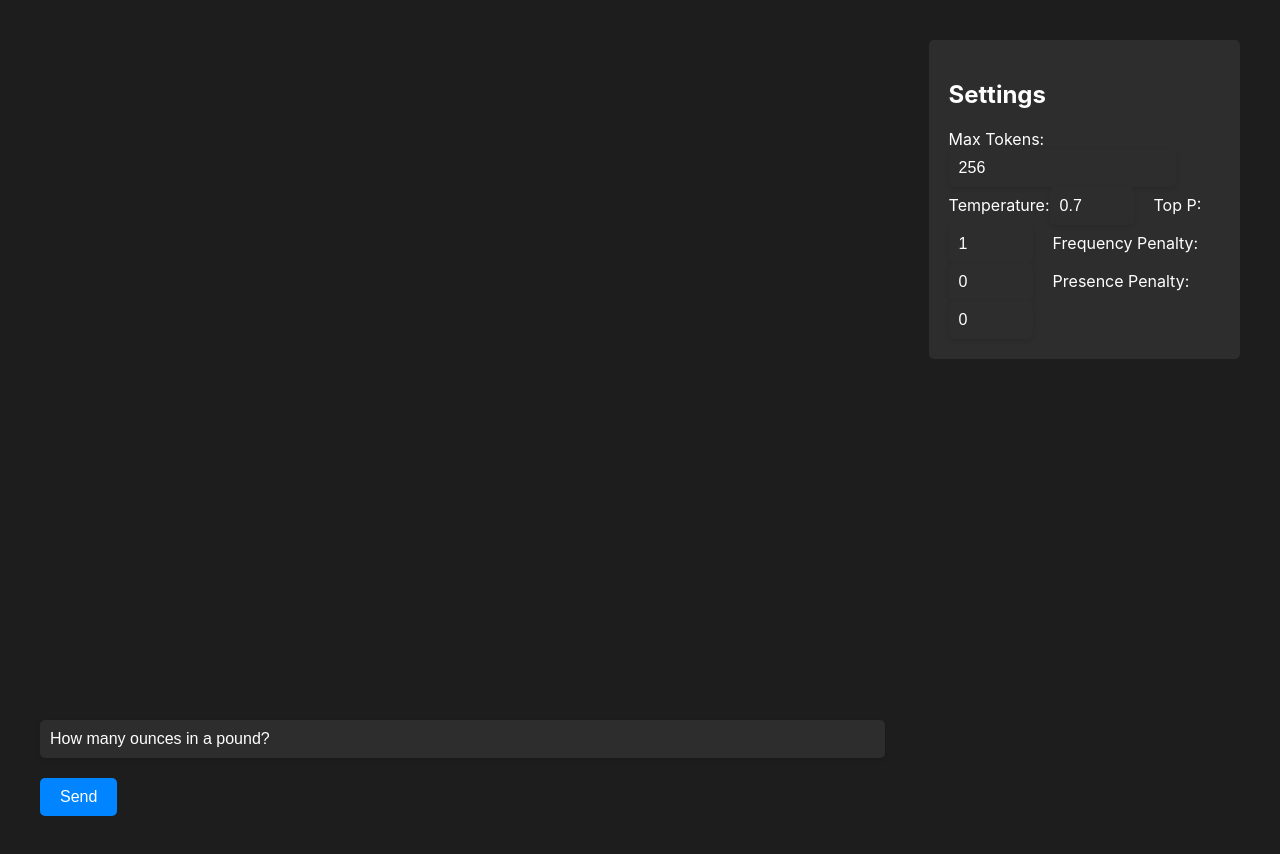
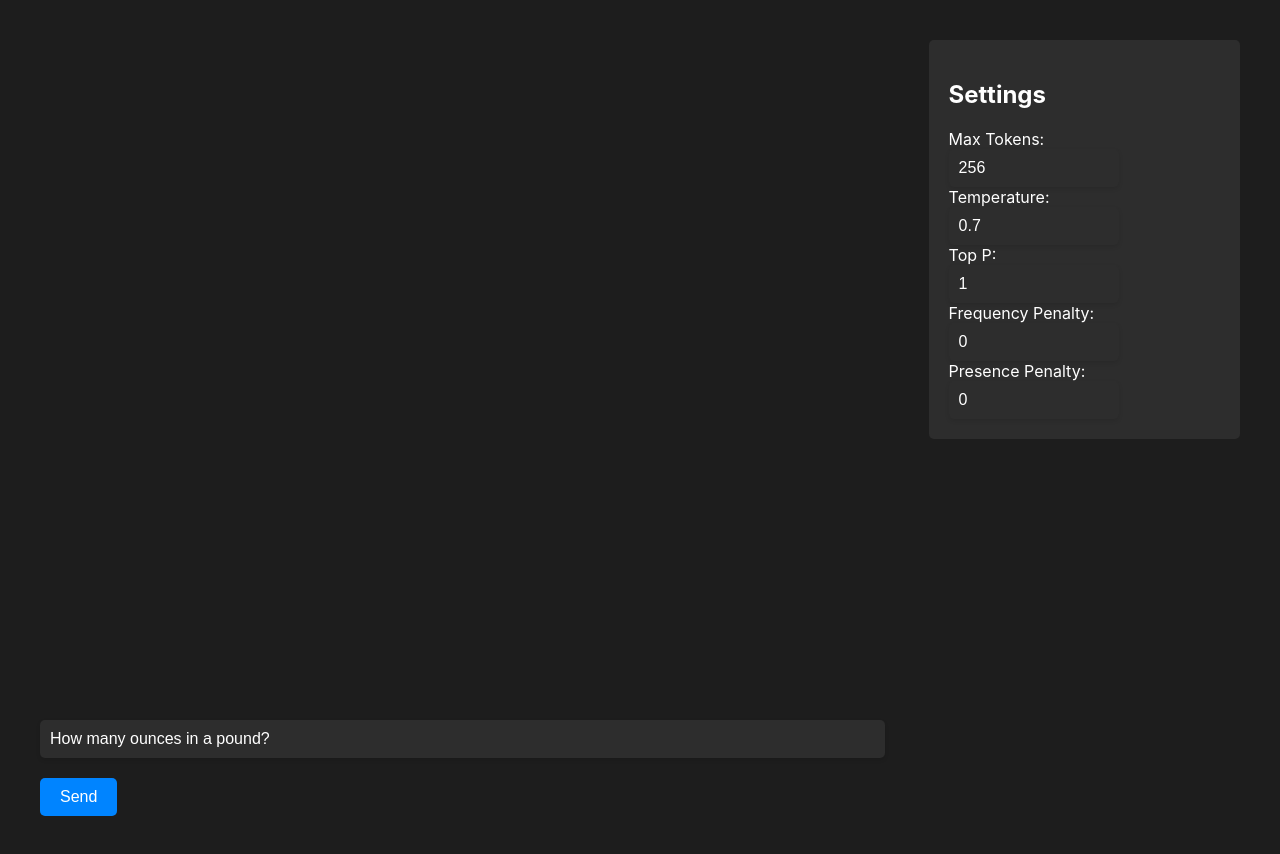
Before and after one commit to zac-crites/chatgui, a React (Create React App) app: page / in a window 1280 px wide. Built offline with nearby package versions, Linux system fonts and the light colour scheme.

Commit message:
Better side panel layout

```diff
--- a/src/App.css
+++ b/src/App.css
@@ -23,6 +23,8 @@ form {
 label {
   margin-right: 10px;
   color: #fff;
+  display: inline-block;
+  width: 150px;
 }
 
 .chat-container {
@@ -51,6 +53,7 @@ input {
   font-size: 16px;
   background-color: #2d2d2d;
   color: #fff;
+  width: 150px;
 }
 
 button {
```
